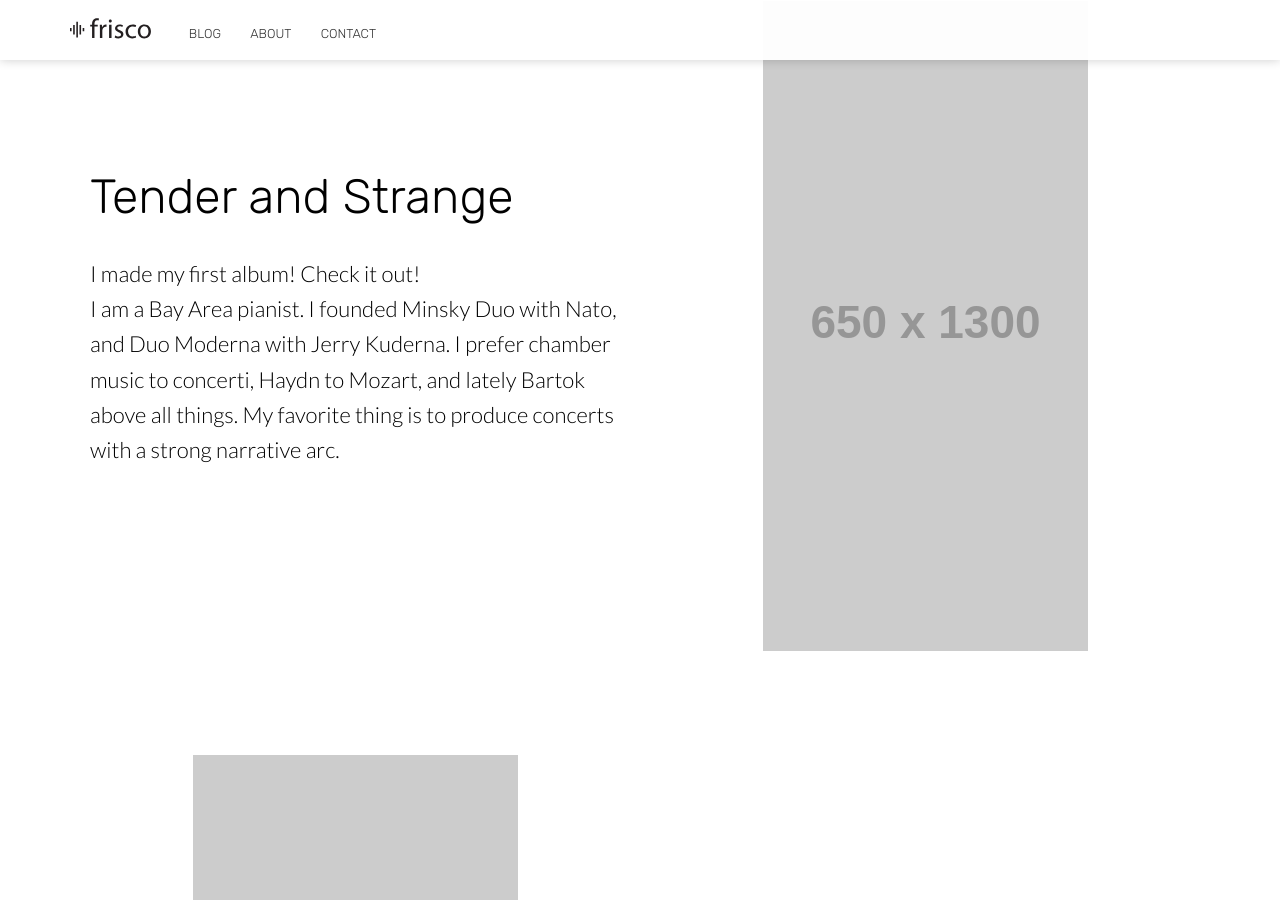
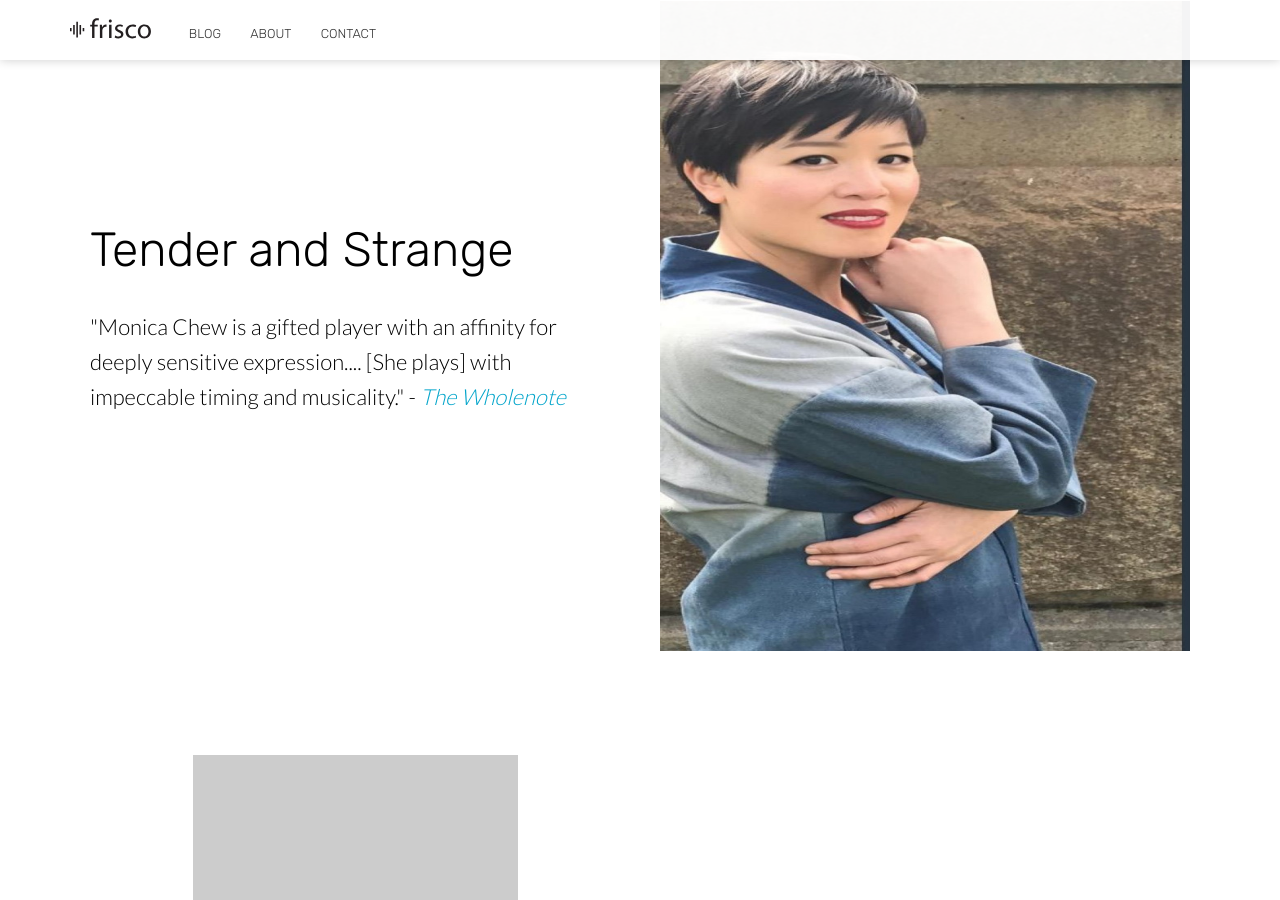
Before and after one commit to monicachew/monicachew.github.io, a Jekyll site: the page built from index.html, in a window 1280 px wide and 900 px high, scrolled down 999 px. Built offline with Jekyll 4.4.1, drawn with Linux system fonts in a browser that asks for light colours; nearby versions of some CDN libraries.

Commit message:
Updated 'index.html' via CloudCannon

```diff
--- a/index.html
+++ b/index.html
@@ -28,11 +28,11 @@ bottom_image:
 					Tender and Strange
 				</h2>
 				<p class="editable">
-					I made my first album! Check it out!<br />I am a Bay Area pianist. I founded Minsky Duo with Nato, and Duo Moderna with Jerry Kuderna. I prefer chamber music to concerti, Haydn to Mozart, and lately Bartok above all things. My favorite thing is to produce concerts with a strong narrative arc.
+					"Monica Chew is a gifted player with an affinity for deeply sensitive expression.... [She plays] with impeccable timing and musicality." - <a data-cms-editor-link-style="undefined" href="https://www.thewholenote.com/index.php/booksrecords2/classicalabeyond/28134-keyed-in-june-july-august-2018"><em>The Wholenote</em></a>
 				</p>
 			</div>
 			<div class="image">
-				<img class="editable" src="http://placehold.it/650x1300" alt="Screenshot" />
+				<img class="editable" alt="Screenshot" src="/uploads/cd-baby-square-cd-front-1.jpg" width="650" height="1300" />
 			</div>
 		</div>
 	</section>
```
